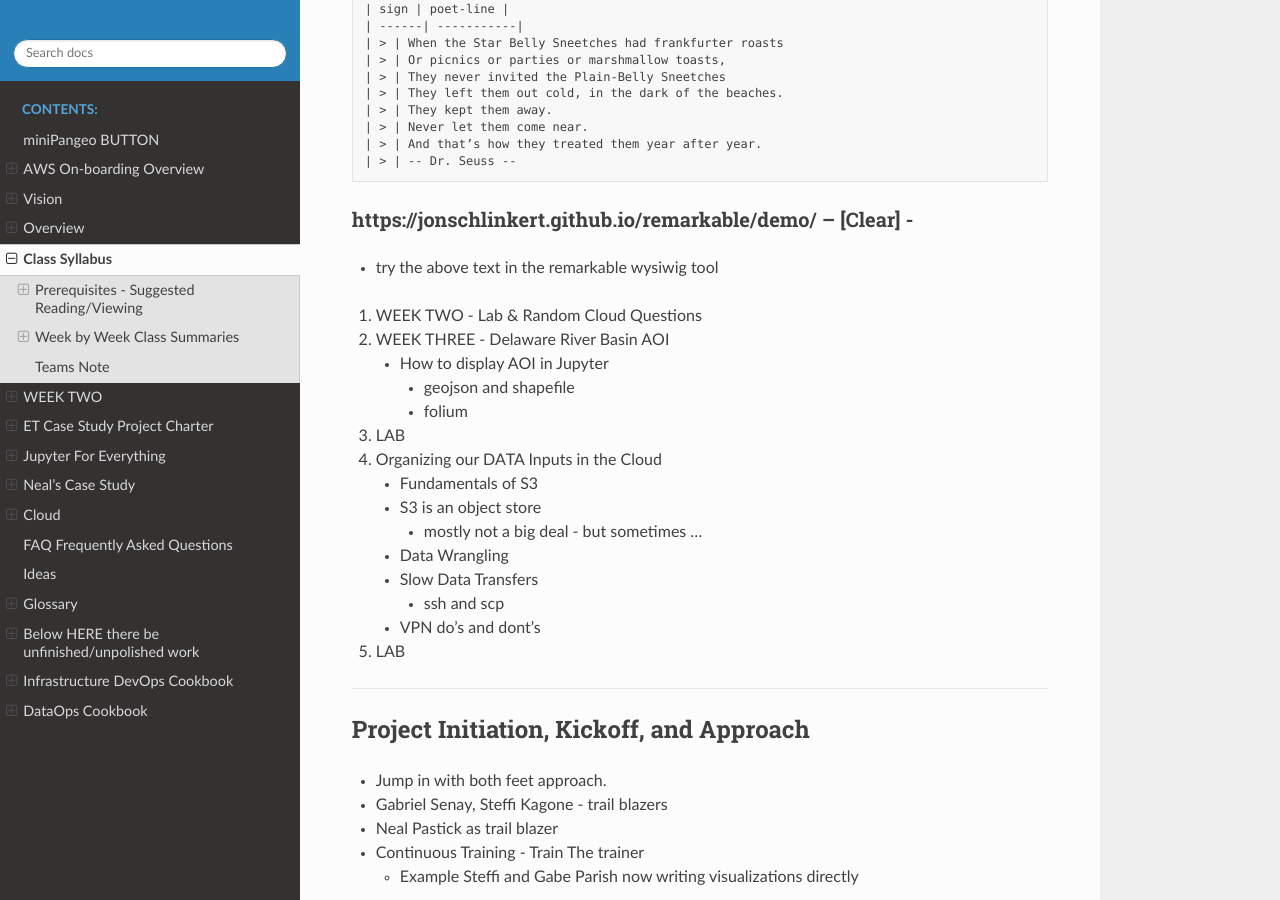
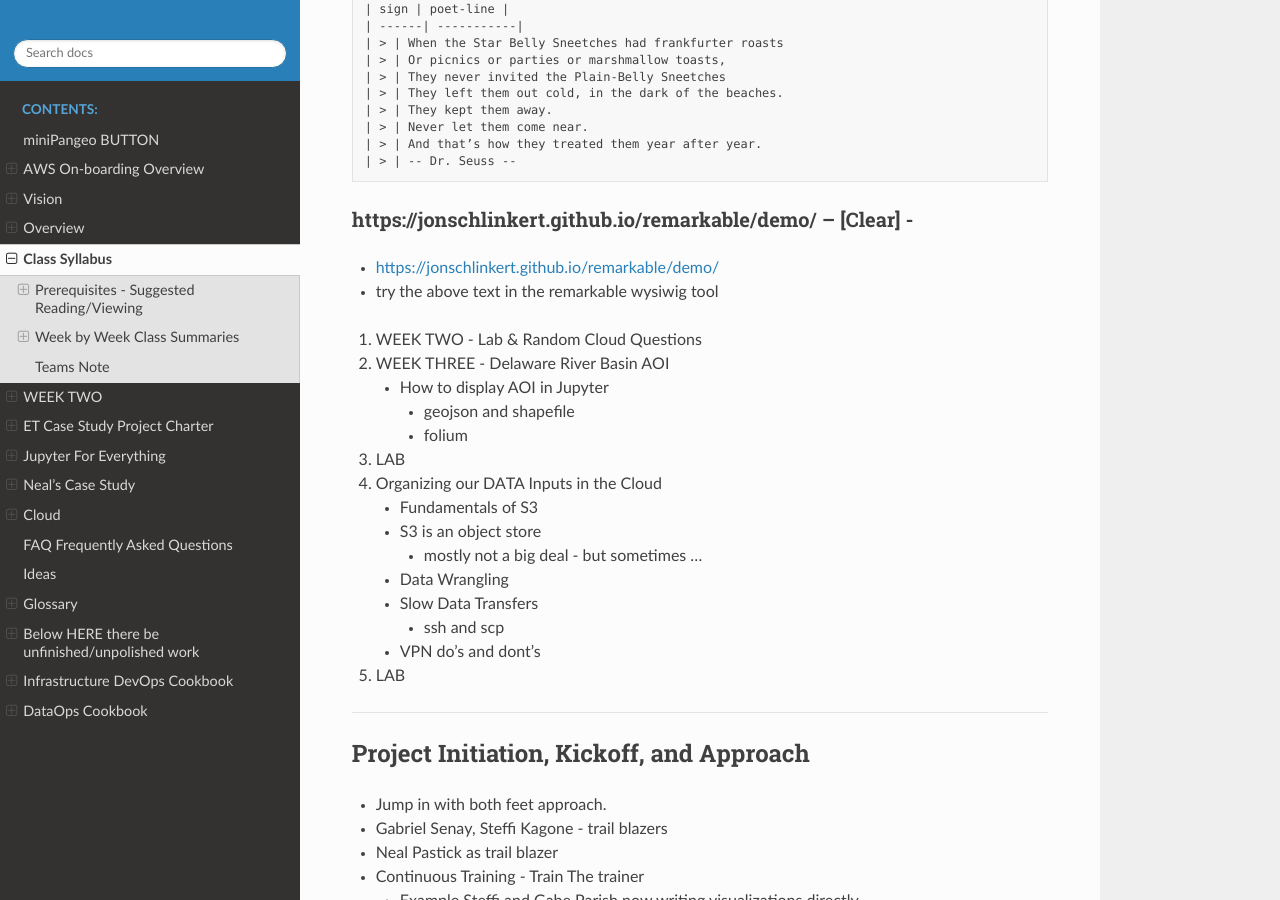
Before and after one commit to tonybutzer/harmony, a Sphinx documentation site: the page built from documentation/source/00weekbyweek.md, in a window 1280 px wide and 900 px high, scrolled down 7253 px. Built offline with Sphinx 7.4.7 and the Read the Docs theme 2.0.0, drawn with Linux system fonts in a browser that asks for light colours; pages that are not in the unit, such as notebooks, are missing from menus; some of the changed lines change nothing that is shown.

Commit message:
automatic git update from Makefile

```diff
--- a/documentation/source/00weekbyweek.md
+++ b/documentation/source/00weekbyweek.md
@@ -252,6 +252,7 @@ science_joy = 1 * ec2 + docker * 1e3
 
 
 ### https://jonschlinkert.github.io/remarkable/demo/  -- [Clear] -
+- [https://jonschlinkert.github.io/remarkable/demo/](https://jonschlinkert.github.io/remarkable/demo/)
 - try the above text in the remarkable wysiwig tool
 
 
```
